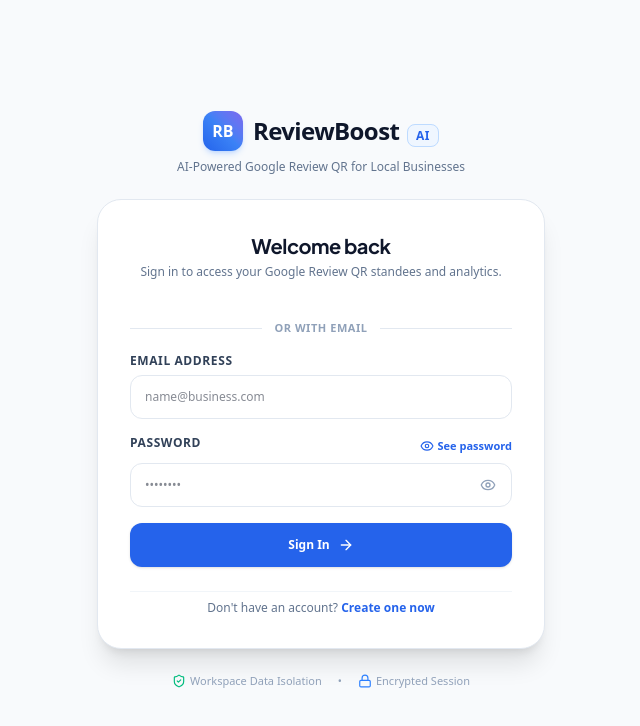
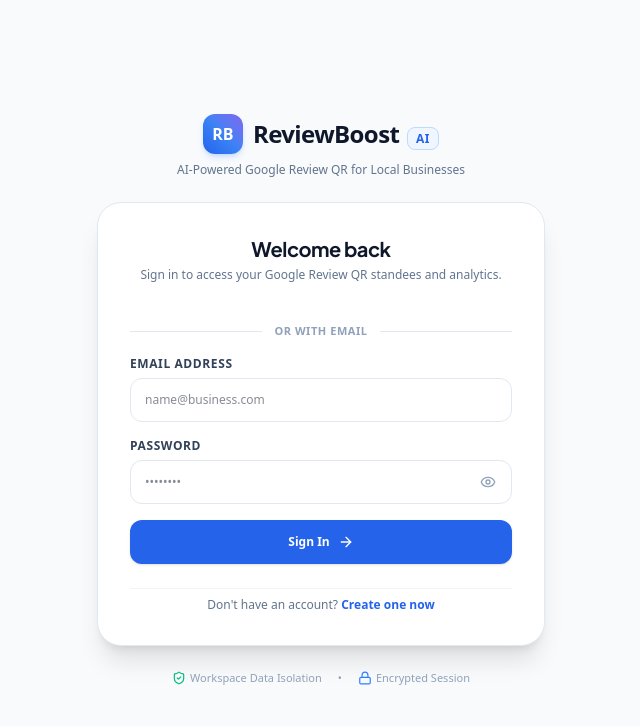
Before and after one commit to student-smi/google-review-, a React (Vite) app: page /login in a window 1280 px wide. Shown: the top 726 px of the page, without its empty margins (319-959 px from the left). Built offline with nearby package versions, Linux system fonts and the light colour scheme.

Commit message:
style: remove see password text button and keep only inside eye icon toggle

```diff
--- a/src/pages/AuthPage.tsx
+++ b/src/pages/AuthPage.tsx
@@ -182,28 +182,9 @@ export function AuthPage() {
             </div>
 
             <div className="space-y-1.5">
-              <div className="flex items-center justify-between">
-                <Label className="text-xs font-semibold text-slate-700">
-                  Password
-                </Label>
-                <button
-                  type="button"
-                  onClick={() => setShowPassword(!showPassword)}
-                  className="text-[11px] font-bold text-[#2563EB] hover:text-[#1D4ED8] flex items-center gap-1 cursor-pointer select-none"
-                >
-                  {showPassword ? (
-                    <>
-                      <EyeOff className="h-3.5 w-3.5" />
-                      <span>Hide password</span>
-                    </>
-                  ) : (
-                    <>
-                      <Eye className="h-3.5 w-3.5" />
-                      <span>See password</span>
-                    </>
-                  )}
-                </button>
-              </div>
+              <Label className="text-xs font-semibold text-slate-700">
+                Password
+              </Label>
               <div className="relative">
                 <Input
                   type={showPassword ? 'text' : 'password'}
@@ -216,8 +197,8 @@ export function AuthPage() {
                 <button
                   type="button"
                   onClick={() => setShowPassword(!showPassword)}
-                  className="absolute right-3 top-1/2 -translate-y-1/2 text-slate-400 hover:text-slate-600 cursor-pointer p-1 rounded-md"
-                  title={showPassword ? 'Hide password' : 'See password'}
+                  className="absolute right-3 top-1/2 -translate-y-1/2 text-slate-400 hover:text-slate-700 transition-colors cursor-pointer p-1 rounded-md"
+                  title={showPassword ? 'Hide password' : 'Show password'}
                   tabIndex={-1}
                 >
                   {showPassword ? <EyeOff className="h-4 w-4" /> : <Eye className="h-4 w-4" />}
```
